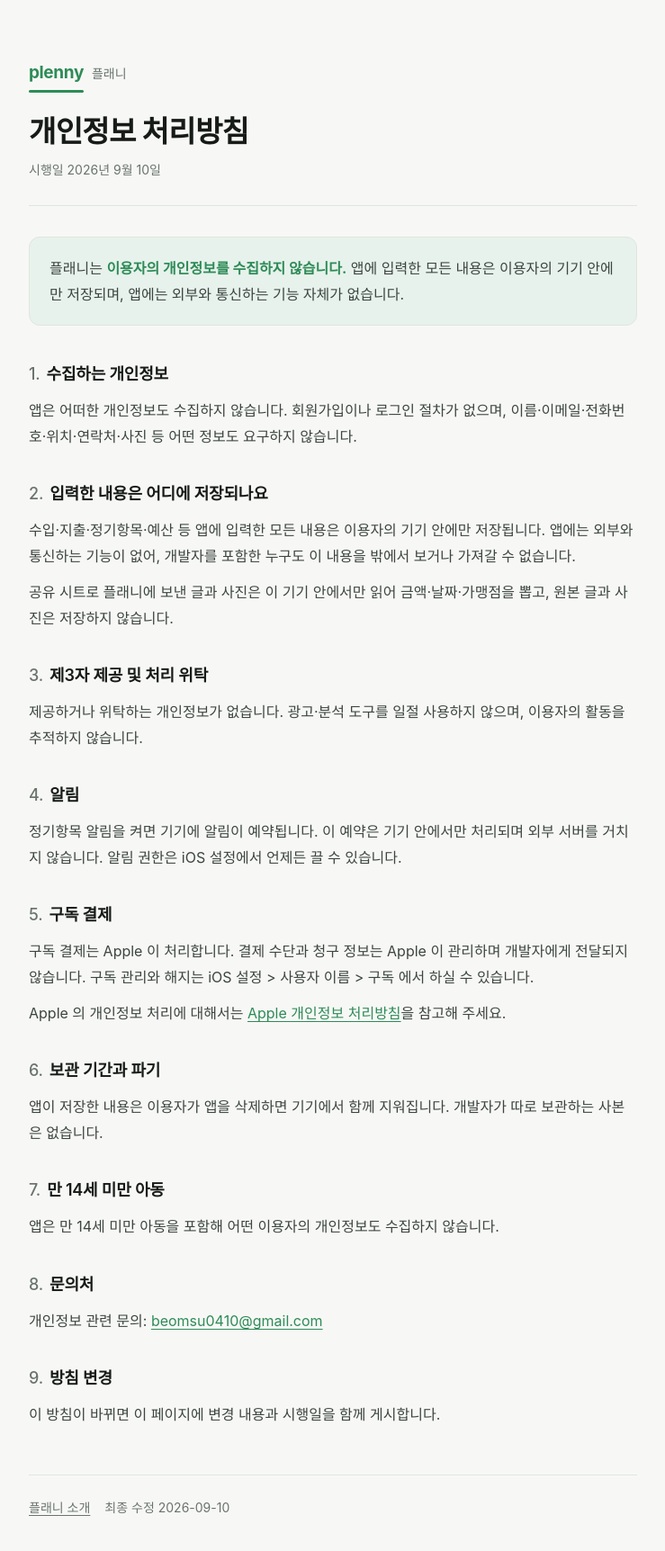
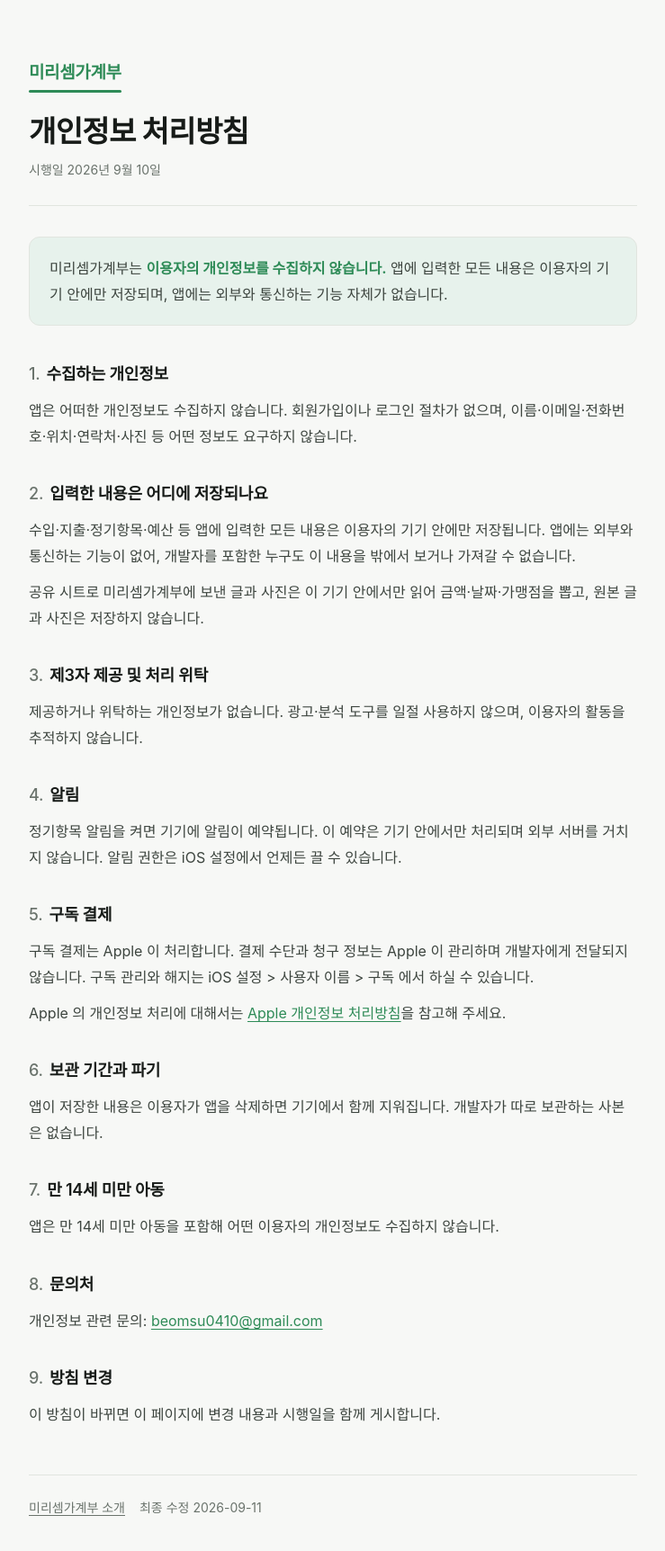
Before and after one commit to beomsu0410/plenny, a plain HTML site: page privacy/index.html in a window 1280 px wide. Shown: the whole page at 90% size, without its empty margins (270-1009 px from the left). Drawn offline with Linux system fonts and the light colour scheme; a web font is replaced by a local one.

Commit message:
앱 이름 미리셈가계부(mirisem) — 소개·처리방침 페이지 갱신

```diff
--- a/privacy/index.html
+++ b/privacy/index.html
@@ -3,8 +3,8 @@
 <head>
 <meta charset="utf-8">
 <meta name="viewport" content="width=device-width, initial-scale=1">
-<title>개인정보 처리방침 · 플래니</title>
-<meta name="description" content="플래니는 개인정보를 수집하지 않습니다. 입력한 모든 내용은 이용자의 기기 안에만 저장됩니다.">
+<title>개인정보 처리방침 · 미리셈가계부</title>
+<meta name="description" content="미리셈가계부는 개인정보를 수집하지 않습니다. 입력한 모든 내용은 이용자의 기기 안에만 저장됩니다.">
 <link rel="preconnect" href="https://fonts.googleapis.com">
 <link rel="preconnect" href="https://fonts.gstatic.com" crossorigin>
 <link rel="stylesheet" href="https://fonts.googleapis.com/css2?family=IBM+Plex+Sans+KR:wght@400;500;600;700&display=swap">
@@ -61,13 +61,13 @@
 <div class="wrap">
 
 <header class="top">
-  <a class="brand" href="../"><span class="mark">plenny</span><span class="kor">플래니</span></a>
+  <a class="brand" href="../"><span class="mark">미리셈가계부</span></a>
   <h1>개인정보 처리방침</h1>
   <p class="date">시행일 2026년 9월 10일</p>
 </header>
 
 <div class="summary">
-  <p>플래니는 <b>이용자의 개인정보를 수집하지 않습니다.</b>
+  <p>미리셈가계부는 <b>이용자의 개인정보를 수집하지 않습니다.</b>
   앱에 입력한 모든 내용은 이용자의 기기 안에만 저장되며, 앱에는 외부와 통신하는 기능 자체가 없습니다.</p>
 </div>
 
@@ -81,7 +81,7 @@
   <h2><span class="n">2.</span>입력한 내용은 어디에 저장되나요</h2>
   <p>수입·지출·정기항목·예산 등 앱에 입력한 모든 내용은 이용자의 기기 안에만 저장됩니다.
   앱에는 외부와 통신하는 기능이 없어, 개발자를 포함한 누구도 이 내용을 밖에서 보거나 가져갈 수 없습니다.</p>
-  <p>공유 시트로 플래니에 보낸 글과 사진은 이 기기 안에서만 읽어 금액·날짜·가맹점을 뽑고,
+  <p>공유 시트로 미리셈가계부에 보낸 글과 사진은 이 기기 안에서만 읽어 금액·날짜·가맹점을 뽑고,
   원본 글과 사진은 저장하지 않습니다.</p>
 </section>
 
@@ -127,8 +127,8 @@
 </section>
 
 <footer>
-  <a href="../">플래니 소개</a>
-  <span>최종 수정 2026-09-10</span>
+  <a href="../">미리셈가계부 소개</a>
+  <span>최종 수정 2026-09-11</span>
 </footer>
 
 </div>
```
Also changed, not shown: index.html (+4 -4 lines), 1 other file.
